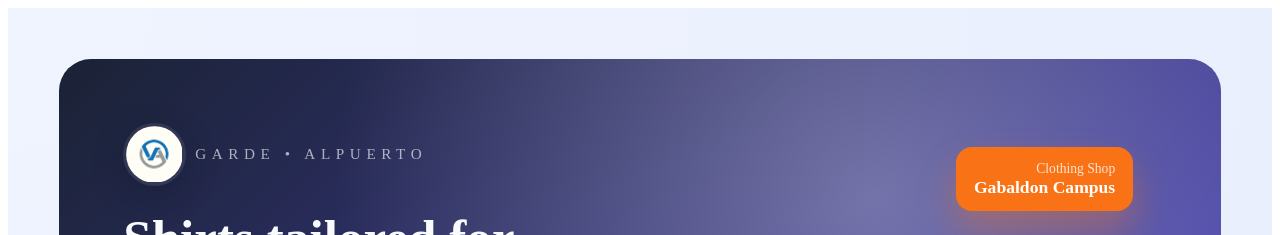
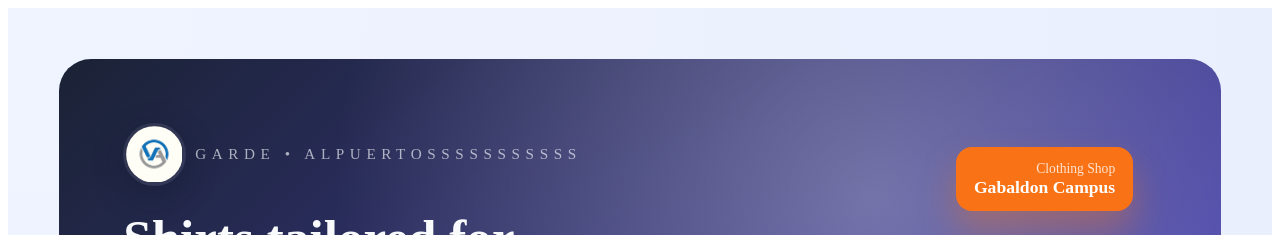
Before and after one commit to vince00279/vincloth.github.io, an Angular app: page / in a window 1280 px wide. Shown: the top 235 px of the page. Built offline with nearby package versions, Linux system fonts and the light colour scheme.

Commit message:
Update home.ts

```diff
--- a/src/app/home/home.ts
+++ b/src/app/home/home.ts
@@ -18,7 +18,7 @@ import {HousingService} from '../housing';
               alt="Garde Alpuerto logo"
               loading="lazy"
             />
-            <p class="hero-eyebrow">Garde • Alpuerto</p>
+            <p class="hero-eyebrow">Garde • Alpuertosssssssssss</p>
           </div>
           <h1>Shirts tailored for every moment.</h1>
           <p class="hero-subtitle">
```
